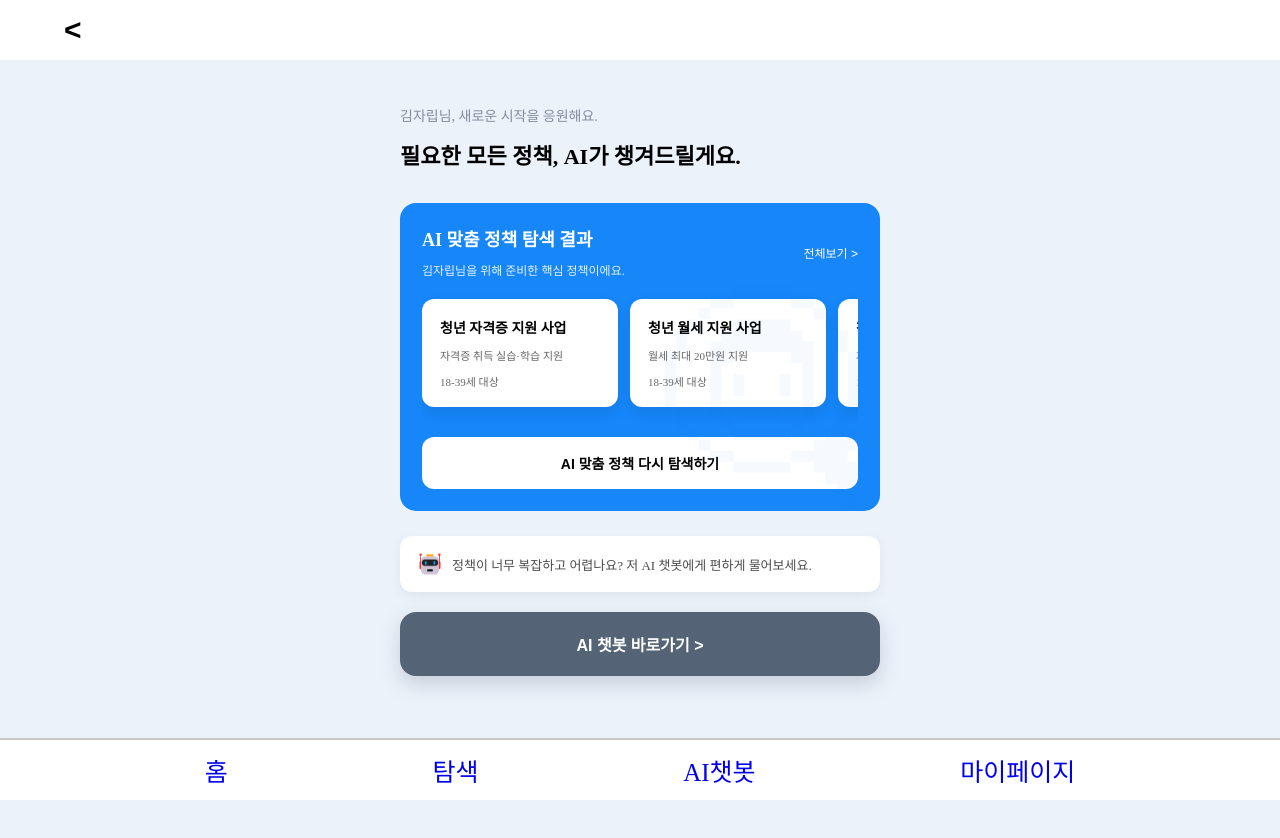
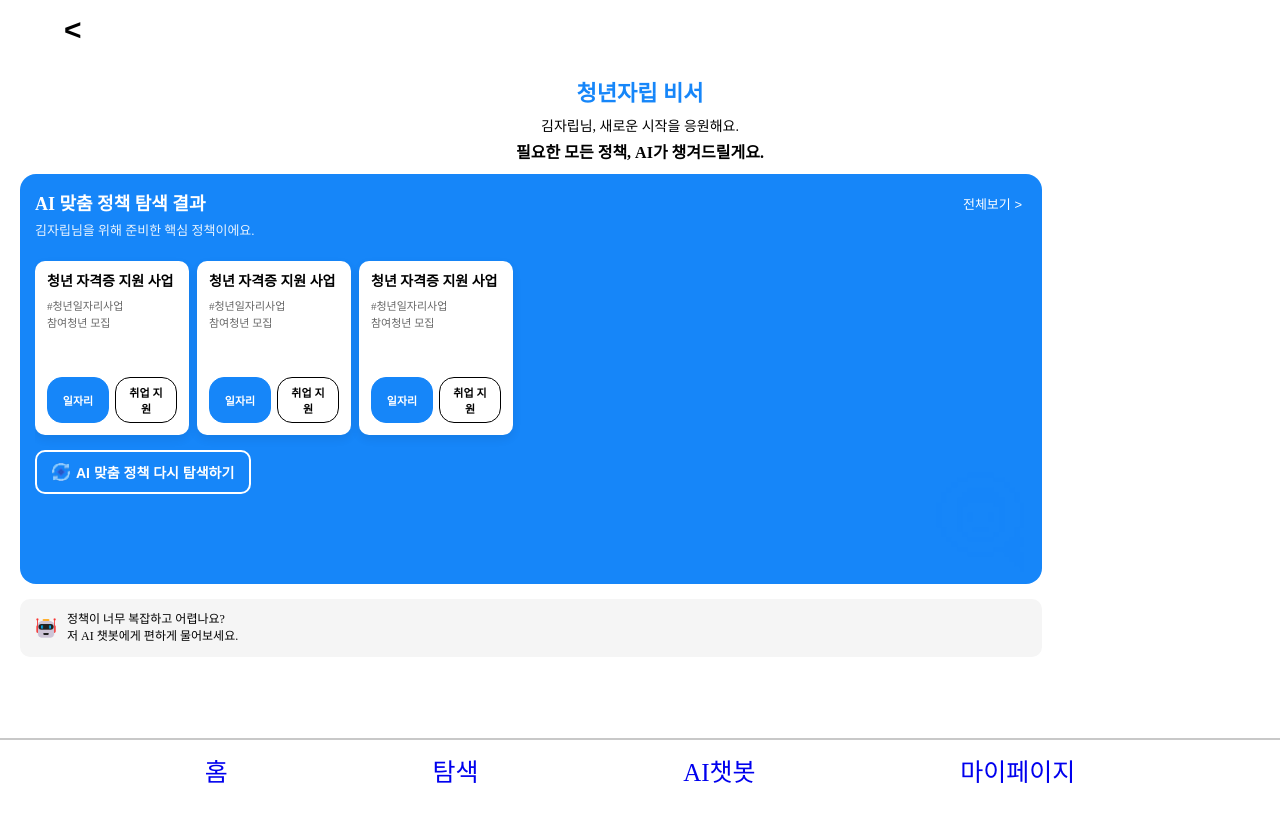
Before and after one commit to likelionTeam111/FE, a React (Create React App) app: page /main in a window 1280 px wide. Shown: the top 838 px of the page. Built offline with nearby package versions, Linux system fonts and the light colour scheme.

Commit message:
메인 디자인 수정

```diff
--- a/src/pages/Nav/Mainpage.jsx
+++ b/src/pages/Nav/Mainpage.jsx
@@ -2,147 +2,230 @@ import styled from 'styled-components';
 import { useNavigate } from 'react-router-dom';
 import AiIcon from '../../assets/img/ai.png';
 import PixelLogo from '../../assets/img/pixel-logo.png';
+import AiUI from '../../assets/img/Ai UI.png';
 
 const PageContainer = styled.main`
-    background-color: var(--mainSky);
+    background-color: var(--white);
     min-height: 100vh;
-    padding: 3rem 2rem 12rem;
+    padding: 0;
 `;
 
-const Section = styled.section`
-    max-width: 48rem;
-    margin: 0 auto;
+const HeaderSection = styled.div`
+    background-color: var(--white);
+    padding: 1.5rem 2rem 1rem;
+    text-align: center;
 `;
 
-const ServiceTitle = styled.h2`
+const ServiceTitle = styled.h1`
     font-size: 2.2rem;
     font-weight: 700;
-    color: var(--black);
-    line-height: 1.5;
-    margin-top: 1.5rem;
+    color: var(--mainBlue);
+    margin: 0 0 1rem 0;
 `;
 
 const Greeting = styled.p`
     font-size: 1.4rem;
-    color: rgba(85, 99, 118, 0.7);
-    margin-top: 1.5rem;
+    color: var(--black);
+    margin: 0 0 0.5rem 0;
+    line-height: 1.4;
+`;
+
+const ServiceDesc = styled.p`
+    font-size: 1.6rem;
+    font-weight: 700;
+    color: var(--black);
+    margin: 0;
+    line-height: 1.4;
+`;
+
+const MainContent = styled.div`
+    padding: 0 2rem;
 `;
 
 const RecommendWrap = styled.div`
     position: relative;
     background-color: var(--mainBlue);
     border-radius: 1.6rem;
-    padding: 2.2rem;
-    margin-top: 3rem;
+    padding: 1.5rem;
     color: var(--white);
     overflow: hidden;
+    min-height: 380px;
+    margin-bottom: 1.5rem;
+    max-width: 80%;
 
     &::after {
         content: '';
         position: absolute;
-        right: 1rem;
-        bottom: 0.5rem;
-        width: 220px;
-        height: 220px;
+        right: 1.2rem;
+        bottom: 1.2rem;
+        width: 100px;
+        height: 100px;
         background: url(${PixelLogo}) no-repeat center/contain;
-        opacity: 0.25;
+        opacity: 0.2;
         pointer-events: none;
+        z-index: 1;
     }
 `;
 
-const RecommendHead = styled.div`
+const RecommendHeader = styled.div`
     display: flex;
     justify-content: space-between;
-    align-items: center;
+    align-items: flex-start;
+    margin-bottom: 1.2rem;
+    position: relative;
+    z-index: 2;
 `;
 
-const RecommendTitle = styled.h3`
+const RecommendTitle = styled.h2`
     font-size: 1.8rem;
     font-weight: 800;
+    margin: 0 0 0.5rem 0;
 `;
 
 const RecommendDesc = styled.p`
-    font-size: 1.2rem;
+    font-size: 1.3rem;
     opacity: 0.9;
-    margin-top: 1rem;
+    margin: 0;
 `;
 
 const ViewAll = styled.button`
-    font-size: 1.2rem;
+    font-size: 1.3rem;
     color: var(--white);
     background: transparent;
+    border: none;
+    cursor: pointer;
+    padding: 0.5rem;
+    white-space: nowrap;
 `;
 
 const CardsRow = styled.div`
     display: flex;
-    gap: 1.2rem;
+    gap: 0.8rem;
     overflow-x: auto;
-    padding: 2rem 0 1.8rem;
+    padding: 1rem 0 1.5rem;
+    position: relative;
+    z-index: 2;
+    scrollbar-width: none;
+    -ms-overflow-style: none;
+
+    &::-webkit-scrollbar {
+        display: none;
+    }
 `;
 
 const PolicyCard = styled.div`
     background: var(--white);
     color: var(--black);
-    border-radius: 1.2rem;
-    padding: 1.8rem;
-    min-width: 16rem;
-    box-shadow: 0 0.6rem 1.4rem rgba(0, 0, 0, 0.08);
+    border-radius: 1rem;
+    padding: 1.2rem;
+    min-width: 13rem;
+    min-height: 150px;
+    box-shadow: 0 0.4rem 1rem rgba(0, 0, 0, 0.08);
+    display: flex;
+    flex-direction: column;
+    justify-content: space-between;
+    position: relative;
+    z-index: 2;
+    flex-shrink: 0;
 `;
 
-const PolicyTitle = styled.p`
+const PolicyTitle = styled.h3`
     font-size: 1.4rem;
     font-weight: 700;
+    margin: 0 0 0.8rem 0;
+    line-height: 1.3;
 `;
 
 const Tag = styled.span`
-    display: inline-block;
-    margin-top: 1rem;
+    display: block;
     font-size: 1.1rem;
     color: rgba(0, 0, 0, 0.6);
+    margin-bottom: 0.3rem;
+    line-height: 1.3;
+`;
+
+const ButtonContainer = styled.div`
+    display: flex;
+    gap: 0.6rem;
+    margin-top: auto;
+`;
+
+const PolicyButton = styled.button`
+    padding: 0.6rem 1rem;
+    border: 1px solid var(--black);
+    border-radius: 1.5rem;
+    background: var(--white);
+    color: var(--black);
+    font-size: 1.1rem;
+    font-weight: 600;
+    cursor: pointer;
+    transition: all 0.2s ease;
+    flex: 1;
+
+    &:first-child {
+        background: var(--mainBlue);
+        color: var(--white);
+        border-color: var(--mainBlue);
+    }
+
+    &:hover {
+        transform: translateY(-1px);
+        box-shadow: 0 2px 6px rgba(0, 0, 0, 0.1);
+    }
 `;
 
 const ReSearchButton = styled.button`
-    width: 100%;
-    margin-top: 1.2rem;
-    background: var(--white);
-    color: var(--black);
-    border-radius: 1.2rem;
-    padding: 1.6rem 1.6rem;
+    width: auto;
+    background: transparent;
+    color: var(--white);
+    border: 2px solid var(--white);
+    border-radius: 1rem;
+    padding: 1rem 1.5rem;
     font-size: 1.4rem;
     font-weight: 700;
+    display: flex;
+    align-items: center;
+    justify-content: center;
+    gap: 0.6rem;
+    cursor: pointer;
+    transition: all 0.2s ease;
+    align-self: flex-start;
+    position: relative;
+    z-index: 2;
+
+    &:hover {
+        background: var(--white);
+        color: var(--mainBlue);
+    }
+`;
+
+const ReSearchIcon = styled.img`
+    width: 1.8rem;
+    height: 1.8rem;
 `;
 
 const HelperBanner = styled.div`
     display: flex;
     align-items: center;
     gap: 1rem;
-    background: var(--white);
-    border-radius: 1.2rem;
-    padding: 1.6rem 1.8rem;
-    margin-top: 2.5rem;
-    box-shadow: 0 0.4rem 1.2rem rgba(0, 0, 0, 0.06);
+    background: #f5f5f5;
+    border-radius: 1rem;
+    padding: 1.2rem 1.5rem;
+    margin-bottom: 2rem;
+    max-width: 80%;
 `;
 
 const HelperText = styled.p`
-    font-size: 1.3rem;
-    color: rgba(0, 0, 0, 0.7);
+    font-size: 1.2rem;
+    color: var(--black);
+    margin: 0;
+    line-height: 1.4;
 `;
 
 const HelperIcon = styled.img`
-    width: 2.4rem;
-    height: 2.4rem;
-`;
-
-const CtaButton = styled.button`
-    width: 100%;
-    background: var(--buttonGrey);
-    color: var(--white);
-    border-radius: 1.6rem;
-    padding: 2rem 1.6rem;
-    margin-top: 2rem;
-    font-size: 1.6rem;
-    font-weight: 800;
-    box-shadow: 0 0.8rem 2rem rgba(85, 99, 118, 0.25);
+    width: 2.2rem;
+    height: 2.2rem;
+    flex-shrink: 0;
 `;
 
 const Mainpage = () => {
@@ -151,59 +234,67 @@ const Mainpage = () => {
     const recommendedPolicies = [
         {
             title: '청년 자격증 지원 사업',
-            tag1: '자격증 취득 실습·학습 지원',
-            tag2: '18-39세 대상',
+            tag1: '#청년일자리사업',
+            tag2: '참여청년 모집',
         },
         {
-            title: '청년 월세 지원 사업',
-            tag1: '월세 최대 20만원 지원',
-            tag2: '18-39세 대상',
+            title: '청년 자격증 지원 사업',
+            tag1: '#청년일자리사업',
+            tag2: '참여청년 모집',
         },
         {
-            title: '청년 자산형성 지원',
-            tag1: '자산형성 저축 장려',
-            tag2: '18-39세 대상',
+            title: '청년 자격증 지원 사업',
+            tag1: '#청년일자리사업',
+            tag2: '참여청년 모집',
         },
     ];
 
     return (
         <PageContainer>
-            <Section>
+            <HeaderSection>
+                <ServiceTitle>청년자립 비서</ServiceTitle>
                 <Greeting>김자립님, 새로운 시작을 응원해요.</Greeting>
-                <ServiceTitle>필요한 모든 정책, AI가 챙겨드릴게요.</ServiceTitle>
+                <ServiceDesc>필요한 모든 정책, AI가 챙겨드릴게요.</ServiceDesc>
+            </HeaderSection>
 
+            <MainContent>
                 <RecommendWrap>
-                    <RecommendHead>
+                    <RecommendHeader>
                         <div>
                             <RecommendTitle>AI 맞춤 정책 탐색 결과</RecommendTitle>
                             <RecommendDesc>김자립님을 위해 준비한 핵심 정책이에요.</RecommendDesc>
                         </div>
                         <ViewAll onClick={() => navigate('/policyList')}>전체보기 &gt;</ViewAll>
-                    </RecommendHead>
+                    </RecommendHeader>
 
                     <CardsRow>
-                        {recommendedPolicies.map((p) => (
-                            <PolicyCard key={p.title}>
+                        {recommendedPolicies.map((p, index) => (
+                            <PolicyCard key={index}>
                                 <PolicyTitle>{p.title}</PolicyTitle>
                                 <Tag>{p.tag1}</Tag>
-                                <br />
                                 <Tag>{p.tag2}</Tag>
+                                <ButtonContainer>
+                                    <PolicyButton>일자리</PolicyButton>
+                                    <PolicyButton>취업 지원</PolicyButton>
+                                </ButtonContainer>
                             </PolicyCard>
                         ))}
                     </CardsRow>
 
                     <ReSearchButton onClick={() => navigate('/onboarding/profile-info')}>
+                        <ReSearchIcon src={AiUI} alt="AI 아이콘" />
                         AI 맞춤 정책 다시 탐색하기
                     </ReSearchButton>
                 </RecommendWrap>
 
                 <HelperBanner>
                     <HelperIcon src={AiIcon} alt="AI 도우미" />
-                    <HelperText>정책이 너무 복잡하고 어렵나요? 저 AI 챗봇에게 편하게 물어보세요.</HelperText>
+                    <HelperText>
+                        정책이 너무 복잡하고 어렵나요?
+                        <br />저 AI 챗봇에게 편하게 물어보세요.
+                    </HelperText>
                 </HelperBanner>
-
-                <CtaButton onClick={() => navigate('/chatbot')}>AI 챗봇 바로가기 &gt;</CtaButton>
-            </Section>
+            </MainContent>
         </PageContainer>
     );
 };
--- a/src/pages/OnBoarding/OccupationInfo.jsx
+++ b/src/pages/OnBoarding/OccupationInfo.jsx
@@ -60,6 +60,7 @@ const SectionTitle = styled.h2`
     font-size: 18px;
     font-weight: 600;
     color: var(--mainBlue);
+    margin-bottom: 16px;
 `;
 
 const MultiSelectText = styled.span`
@@ -232,14 +233,11 @@ const OccupationInfo = () => {
 
     return (
         <OccupationContainer>
-
             <ProgressBar>
                 <ProgressFill />
             </ProgressBar>
 
-
             <OccupationContent>
-
                 <OccupationTitle>AI가 숨겨진 지원금까지 찾아낼 수 있도록, 검색 범위를 좁혀주세요.</OccupationTitle>
 
                 <SectionContainer>
@@ -256,7 +254,6 @@ const OccupationInfo = () => {
                         ))}
                     </ButtonGrid>
                 </SectionContainer>
-
 
                 <SectionContainer>
                     <SectionTitleContainer>
@@ -295,7 +292,6 @@ const OccupationInfo = () => {
                 </SectionContainer>
             </OccupationContent>
 
-
             <NavigationContainer>
                 <NavigationButton onClick={handlePrevious}>&lt; 이전단계</NavigationButton>
                 <NavigationButton onClick={handleSkip}>건너뛰기 &gt;</NavigationButton>
```
Also changed, not shown: src/assets/img/Ai UI.png (added).
